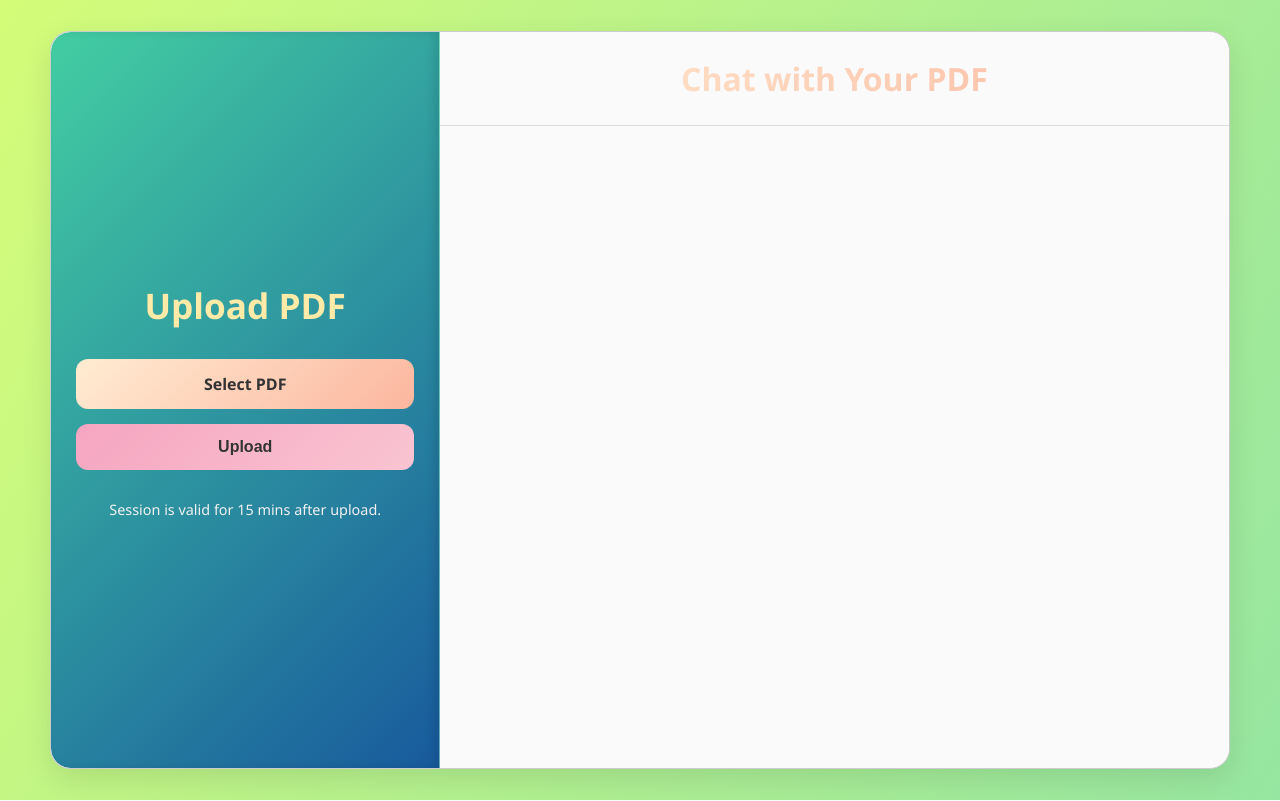
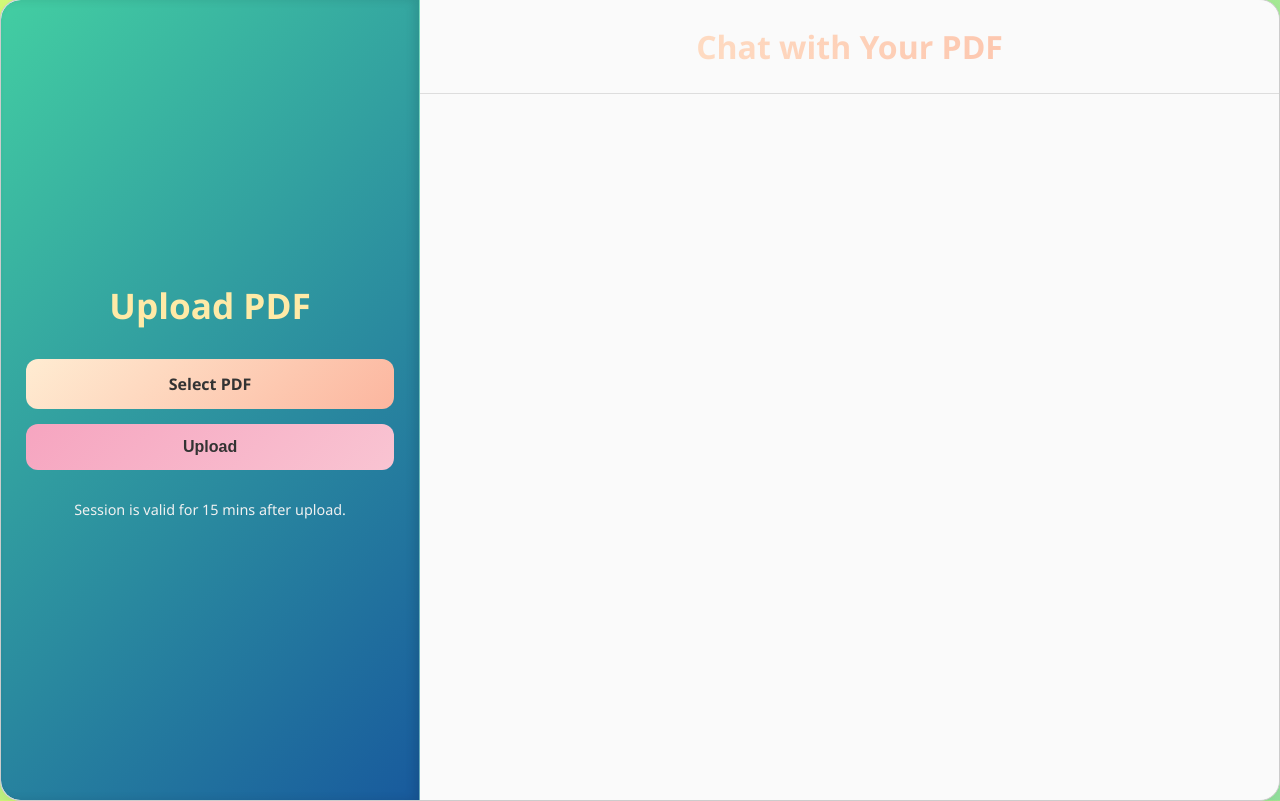
Before and after one commit to shubhendu-ghosh-DS/AskmyPdf, a Flask app: page / in a window 1280 px wide. Run offline with Flask 3, Linux system fonts and the light colour scheme; some libraries are stand-ins or nearby versions.

Commit message:
Update static/style.css

```diff
--- a/static/style.css
+++ b/static/style.css
@@ -14,8 +14,8 @@ body {
 
 .main-container {
   display: flex;
-  height: 92vh;
-  width: 92vw;
+  height: 100vh;
+  width: 100vw;
   background: #f5f5f5;
   border-radius: 20px;
   overflow: hidden;
```
